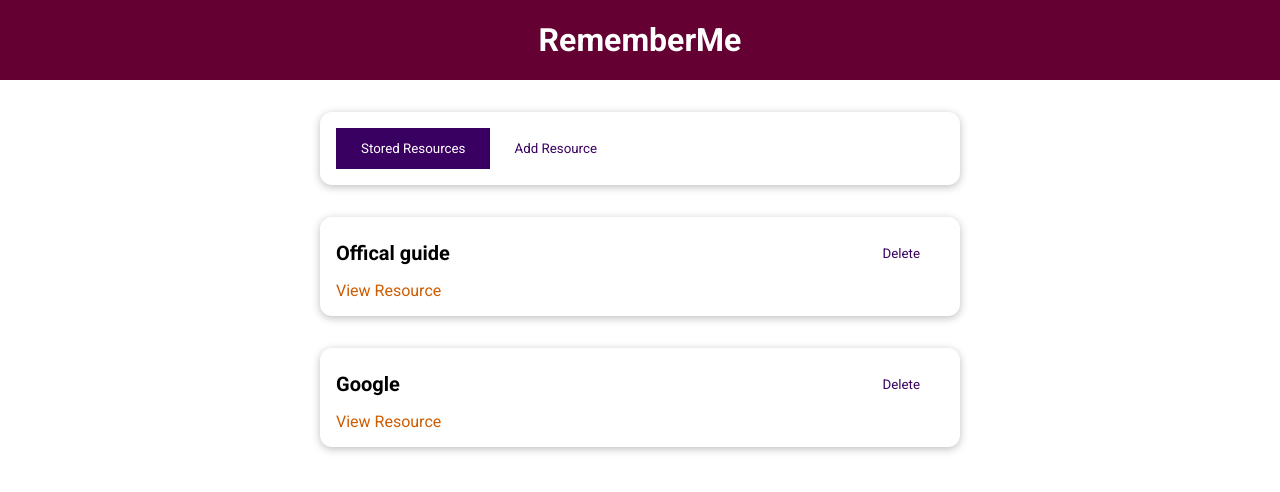
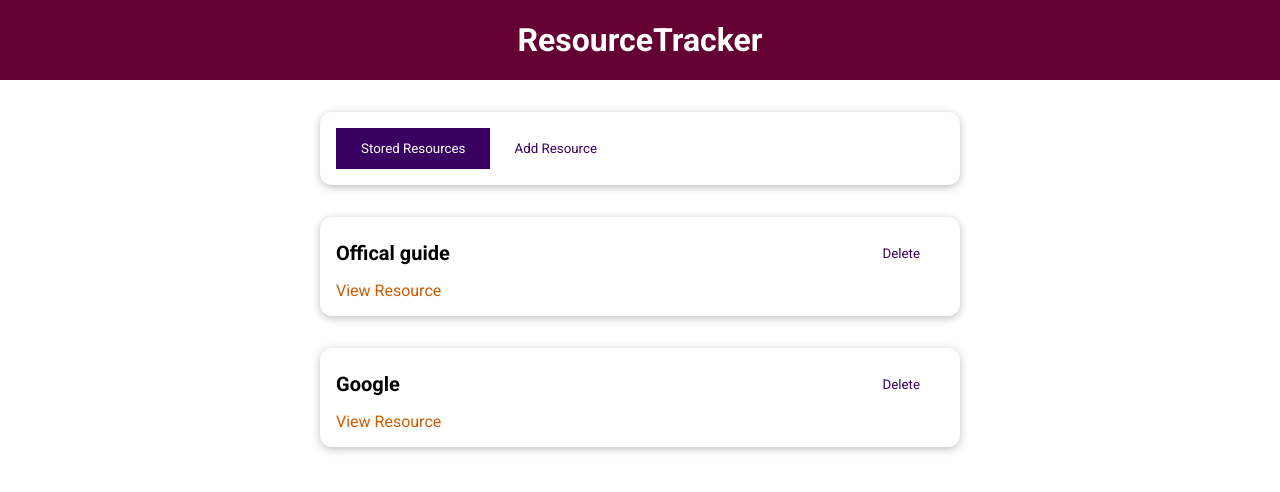
Before and after one commit to WonderBoi99/Practise-Vue.js, a Vue app in the folder first-vue-project/: page / in a window 1280 px wide. Shown: the top 492 px of the page. Built offline with nearby package versions, Linux system fonts and the light colour scheme.

Commit message:
Update App.vue

```diff
--- a/first-vue-project/src/App.vue
+++ b/first-vue-project/src/App.vue
@@ -1,5 +1,5 @@
 <template>
-    <the-header title="RememberMe"></the-header>
+    <the-header title="ResourceTracker"></the-header>
     <the-resources></the-resources>
 </template>
 
```
